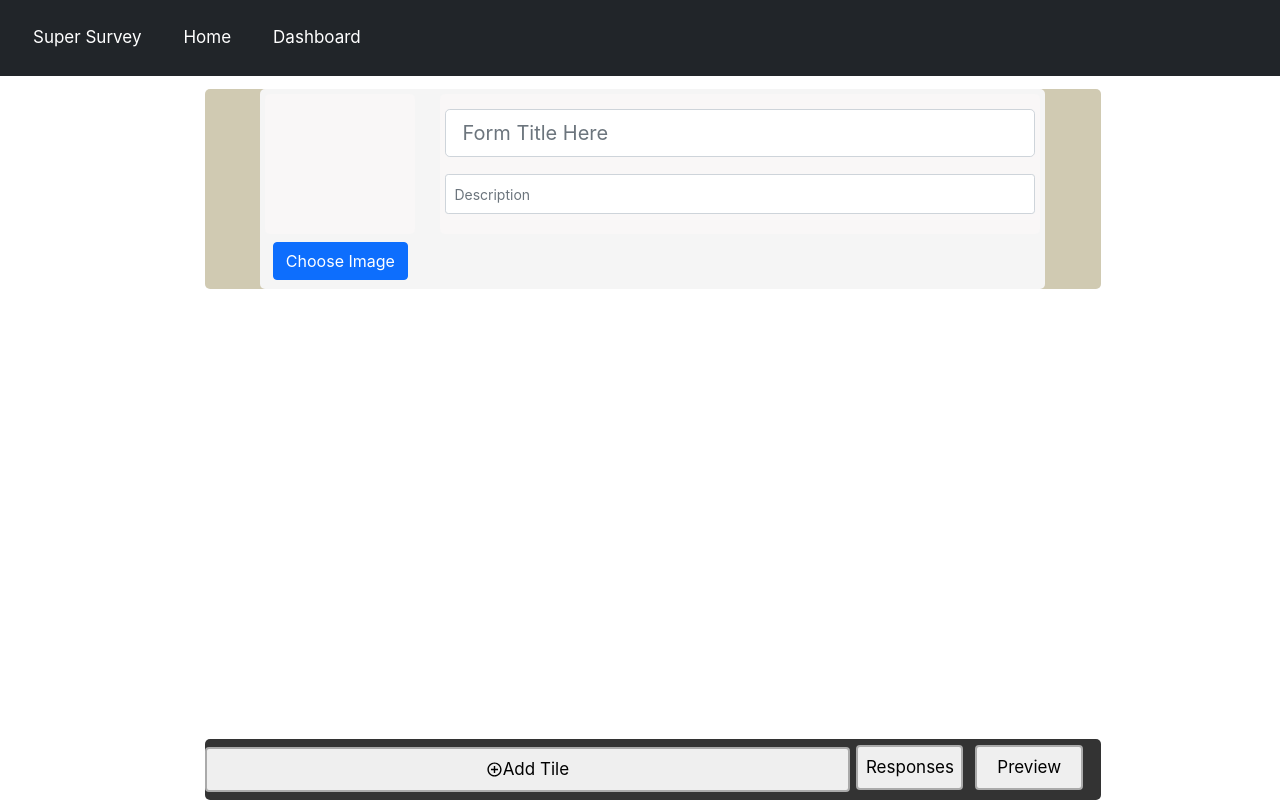
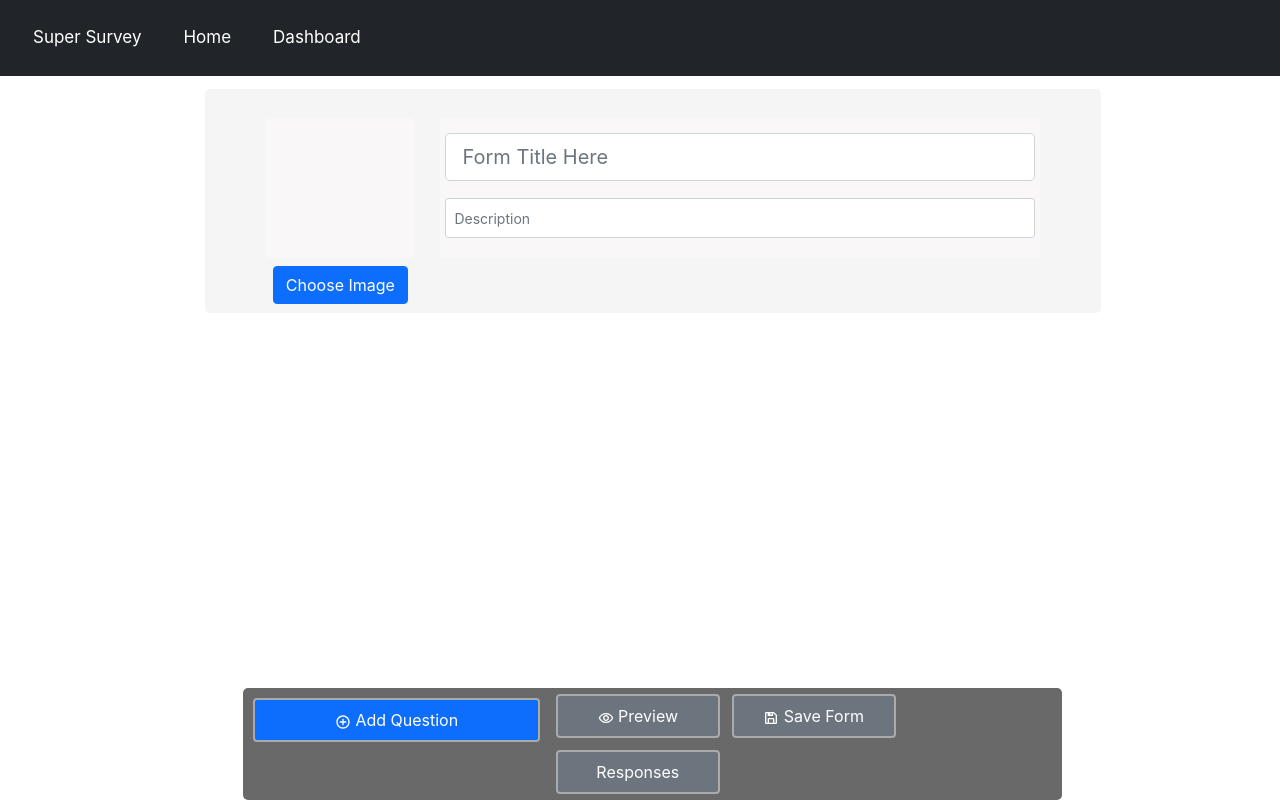
Before and after one commit to sachintripathi0077/POC, a React (Create React App) app: page /createBlank in a window 1280 px wide. Built offline with nearby package versions, Linux system fonts and the light colour scheme.

Commit message:
improved css

```diff
--- a/src/App.css
+++ b/src/App.css
@@ -22,6 +22,71 @@
   justify-content: center;
   font-size: calc(10px + 2vmin);
   color: white;
+}
+
+#cardinputfield {
+  margin-right: auto;
+  margin-left: auto;
+  /* margin-right: 500px; */
+  /* margin: auto; */
+}
+.cardinputfielddiv {
+  float: right;
+  /* float:left; */
+  align-content: stretch;
+  margin: 5px;
+  /* background-color: rgb(249, 247, 247); */
+  /* height: 140px; */
+  /* width: 900px; */
+  width: 100%;
+  /* border-radius: 5px; */
+}
+.optionsdiv {
+  float: left;
+  margin: 5px;
+  /* background-color: rgb(249, 247, 247); */
+  width: 700px;
+  border-radius: 5px;
+  /* width: 636px; */
+  max-width: 80%;
+  min-width: 25%;
+  margin-top: -10px;
+}
+#addoptionbutton {
+  margin-left: 310px;
+  margin-right: 310px;
+  /* flex: 1; */
+  /* white-space: unset; */
+  /* -ms-line-break:initial; */
+}
+
+.flex-container {
+  display: flex;
+}
+#flex-child1 {
+  flex: 2;
+
+  /* border: 2px solid yellow; */
+}
+#flex-child2 {
+  flex: 1;
+  /* border: 2px solid yellow; */
+}
+#disabledfields {
+  /* margin-right: 500;
+  display: flex;
+  float: left; */
+
+  float: left;
+  margin-top: 15px;
+  margin-left: 25px;
+  margin-bottom: 25px;
+  /* margin-right: 0px; */
+  /* margin: 25px; */
+  width: 690px;
+  max-width: 70%;
+  min-width: 25%;
+  /* border-radius: 5px; */
 }
 
 .App-link {
@@ -70,7 +135,7 @@ a:active {
   margin-left: 16%;
   margin-right: 20%;
   overflow: hidden;
-  background-color: #d0cab2;
+  background-color:whitesmoke;
   margin-bottom: 13%;
   width: 70%;
   border-radius: 5px;
@@ -221,13 +286,12 @@ h3 {
 }
 
 .mynav {
-  margin-left: 16%;
+  margin-left: 19%;
   margin-right: 20%;
-  overflow: hidden;
-  background-color: #333;
+  background-color: dimgray;
   position: fixed;
   bottom: 0;
-  width: 70%;
+  width: 64%;
   border-radius: 5px;
 }
 
@@ -404,7 +468,7 @@ input {
 }
 
 /* Form Style */
-.formtextbutton {
+/* .formtextbutton {
   width: 72%;
   border: 2px solid #aaa;
   border-radius: 4px;
@@ -412,7 +476,19 @@ input {
   padding: 8px;
   box-sizing: border-box;
   transition: 3s;
+} */
+#formtextbutton {
+  width: 42%;
+  border: 2px solid #aaa;
+  border-radius: 4px;
+  margin: 8px;
+  /* margin-left: 25px; */
+  padding: 8px;
+  box-sizing: border-box;
+  transition: 3s;
 }
+
+
 /* .formtextbox {
   width: 80%;
   border: 2px solid #aaa;
@@ -435,7 +511,7 @@ input {
   border: none;
 }
 
-.previewbutton {
+/* .previewbutton {
   width: 12%;
   border: 2px solid #aaa;
   border-radius: 4px;
@@ -443,14 +519,46 @@ input {
   padding: 8px;
   box-sizing: border-box;
   transition: 3s;
-}
+} */
+
+
+  #previewbutton {
+    width: 100%;
+    max-width: 20%;
+    border: 2px solid #aaa;
+    border-radius: 4px;
+    margin: 6px;
+    padding: 8px;
+    box-sizing: border-box;
+
+  }
+  #previewbutton2{
+    width: 35%;
+    border: 2px solid #aaa;
+    border-radius: 4px;
+    margin: 10px;
+    padding: 8px;
+    box-sizing: border-box;
+  }
+
+  .responsebutton {
+    width: 100%;
+    max-width: 25%;
+    border: 2px solid #aaa;
+    border-radius: 4px;
+    margin: 6px;
+    padding: 8px;
+    box-sizing: border-box;
+    transition: 3s;
+  }
+
 
 #previewsubmit {
   position: absolute;
   width: 10%;
   border: 2px solid #aaa;
   border-radius: 4px;
-  margin: 8px -100px;
+  margin: 8px 460px;
   padding: 8px;
   box-sizing: border-box;
 }
--- a/src/Components/BlankForm.js
+++ b/src/Components/BlankForm.js
@@ -7,6 +7,8 @@ import { useNavigate } from "react-router-dom";
 import { MdAddCircleOutline } from "react-icons/md";
 import axios from "axios";
 import { incrementQuestionId } from "../Redux/actions";
+import { MdOutlineRemoveRedEye } from "react-icons/md";
+import { BiSave } from "react-icons/bi";
 
 function BlankForm({
   postQuestionsList,
@@ -87,6 +89,7 @@ function BlankForm({
       &nbsp;
 
       <div className="container">
+        &nbsp;
       <FormHeader />
         {questionList.map((question, i) => (
           <QuestionCard
@@ -99,7 +102,7 @@ function BlankForm({
         ))}
       </div>
       {/* ---------------------------------------Toolbar Start ----------------------------------*/}
-      <div className="mynav">
+      {/* <div className="mynav">
         <button
           type="button"
           className="formtextbutton"
@@ -108,14 +111,36 @@ function BlankForm({
         >
           <MdAddCircleOutline />
           Add Tile
+        </button> */}
+         <div className="mynav">
+        <button
+          type="button"
+          class="btn btn-primary"
+          // id="formtextbutton"
+          id='previewbutton2'
+          onClick={addQuestion}
+        >
+          <MdAddCircleOutline /> Add Question
         </button>
-        <button onClick={viewResponse} className="previewbutton">
+
+
+        <button
+          type="button"
+          class="btn btn-secondary"
+          id="previewbutton"
+          onClick={onPreviewClick}
+        >
+          <MdOutlineRemoveRedEye /> Preview
+        </button>
+        <button type="button" class="btn btn-secondary" id="previewbutton">
+          <BiSave /> Save Form
+        </button>
+        <button onClick={viewResponse} id="previewbutton" className='btn btn-secondary'>
           Responses
         </button>
-
-        <button onClick={onPreviewClick} className="previewbutton">
+        {/* <button onClick={onPreviewClick} className="previewbutton">
           Preview
-        </button>
+        </button> */}
       </div>
       {/* ---------------------------------------Toolbar END ----------------------------------*/}
     </>
--- a/src/Components/FormHeader.js
+++ b/src/Components/FormHeader.js
@@ -1,9 +1,6 @@
 import React, { Component } from "react";
 import { postFormHeader } from "../Redux/actions";
 import { connect } from "react-redux";
-import Box from "@mui/material/Box";
-import TextField from "@mui/material/TextField";
-
 
 class FormHeader extends Component {
   constructor(props) {
@@ -15,18 +12,18 @@ class FormHeader extends Component {
     };
     this.handleChange = this.handleChange.bind(this);
   }
-//_____________________________________________________________________________________
-  // getData(){
-  //   if(this.props.headerContent.title === "" || this.props.headerContent.profileImg === "" || this.props.headerContent.desc === ""){
-  //     this.setState({title:this.props.headerContent.title, profileImg:this.props.headerContent.profileImg, desc:this.props.headerContent.desc},() => (this.props.headerContent(this.state)))
-  //     console.log(this.state.title)
-  //   }
-  // }
-  // componentDidMount(){
-  //   this.getData();
-  // }
-//_____________________________________________________________________________________
 
+  componentDidMount(){
+    console.log(this.props.headerContentObj,'headerContent ')
+    const {headerContentObj}= this.props
+    if(headerContentObj){
+      this.setState({
+        profileImg: headerContentObj.profileImg,
+        title: headerContentObj.title,
+        desc: headerContentObj.desc,
+      })
+    }
+  }
 
   handleImage = (event) => {
     var url = URL.createObjectURL(event.target.files[0]);
@@ -37,14 +34,8 @@ class FormHeader extends Component {
 
   handleChange = (e) => {
     const titl = e.target.value
-    // console.log(e.target.value);
     this.setState({ title: e.target.value }, () => (this.props.headerContent(this.state)))
-    // this.setState({ title: e.target.value });
   };
-  // setTitle = (titl) => {
-  //   this.setState({ title: titl });
-  //   this.props.headerContent(this.state);
-  // }
 
   handleDesc = (e) => {
     this.setState({ desc: e.target.value }, () => (this.props.headerContent(this.state)));
@@ -53,7 +44,6 @@ class FormHeader extends Component {
   }
 
   render() {
-    // const { profileImg } = this.state
     return (
       <div className="headerContainer">
         <div className="imageContainer">
@@ -108,7 +98,7 @@ class FormHeader extends Component {
 
 const mapStateToProps = (state) => {
   return {
-    state: state,
+    headerContentObj: state.headerContent,
   };
 };
 const mapDispatchToProps = (dispatch) => {
--- a/src/Components/PreviewScreen.js
+++ b/src/Components/PreviewScreen.js
@@ -10,9 +10,11 @@ import { Link } from 'react-router-dom'
 import { useNavigate } from 'react-router-dom'
 
 function PreviewScreen({ questionList }) {
-  const [state, setstate] = useState([{ qid: 1, response: "" }]);
+  const [state, setstate] = useState([]);
   const navigate = useNavigate();
-
+  useEffect(() => {
+    window.scrollTo(0, 0)
+  }, [])
   const setPreviewState = (qState, id) => {
     let newState = state.filter((question) => question.qid != id);
     let qStateObj = {
@@ -33,17 +35,17 @@ function PreviewScreen({ questionList }) {
 
   }
 
-  function handleBack(){
+  function handleBack() {
     navigate(`/createBlank`)
   }
 
   return (
     <>
       <div className='resizePreviewCard'>
-      <div class="card px-0 mb-0 mx-50">
-  <div class="card-body">
-        <PreviewHeader />
-      </div></div></div>
+        <div class="card px-0 mb-0 mx-50">
+          <div class="card-body">
+            <PreviewHeader />
+          </div></div></div>
 
       <div>
         <form onSubmit={handleOnClick}>
@@ -63,10 +65,6 @@ function PreviewScreen({ questionList }) {
 
                   );
                 })}
-
-
-
-
               </div></div></div>
           <div id='previewBackPosition'>
 
@@ -80,6 +78,8 @@ function PreviewScreen({ questionList }) {
             SUBMIT
           </button>
 
+
+
         </form>
       </div>
     </>
--- a/src/Components/Responses.js
+++ b/src/Components/Responses.js
@@ -1,11 +1,16 @@
 import React from 'react'
+import axios from 'axios'
 
 function Responses() {
+    async function getResponses(){
+
+    }
     return (
         <div>
             <h1>
                 You'll see the responses submitted here
             </h1>
+
         </div>
     )
 }
```
Also changed, not shown: src/Components/QuestionCard.js (+79 -10 lines).
